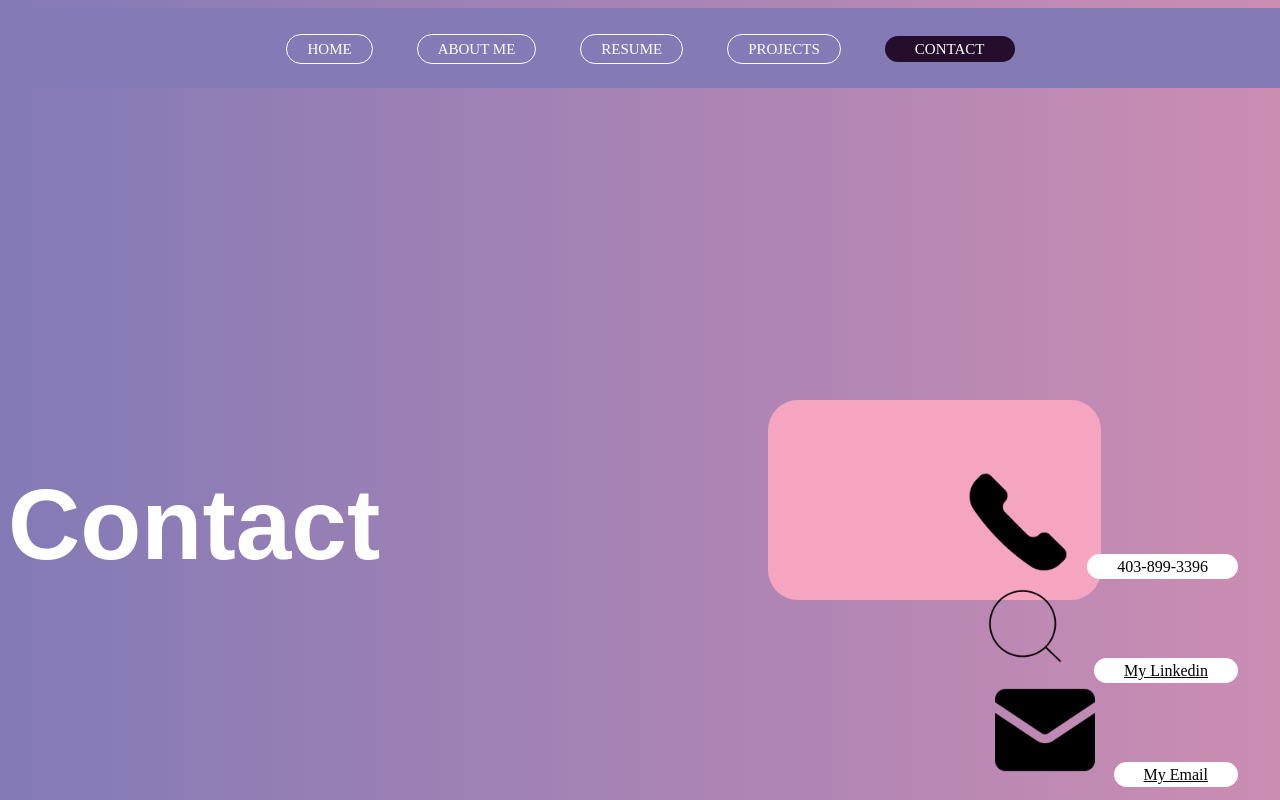
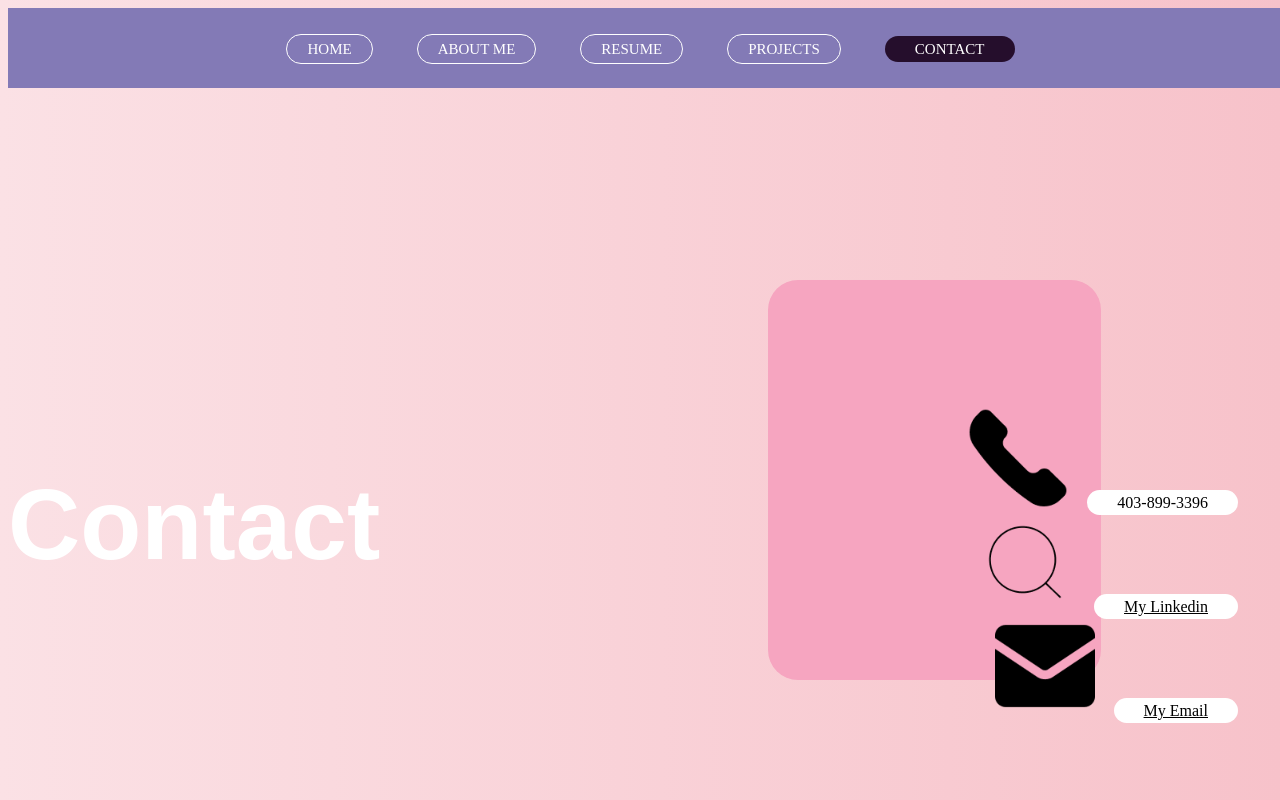
Before and after one commit to Fiffy8/Contact-Page, a plain HTML site: page index.html in a window 1280 px wide. Drawn offline with Linux system fonts and the light colour scheme; a web font is replaced by a local one.

Commit message:
Cuff it Beyonce

```diff
--- a/index.html
+++ b/index.html
@@ -15,7 +15,7 @@
     <style>
       body {
         background-color: #837AB6;
-        background-image: linear-gradient(90deg, #837AB6, #CC8DB3);
+        background-image: linear-gradient(90deg, #FBE1E5, #F7C2CA);
         width: 100%;
 
       }
@@ -91,20 +91,20 @@
 
       #rectangle {
         width: 333px;
-        height: 200px;
+        height: 400px;
         background-color: #F6A5C0;
         border-radius: 30px;
-        position: absolute; /* Allow precise positioning */
-  top: 50%; /* Adjust as needed */
-  left: 60%; /* Adjust as needed */
+        position: absolute;
+  top: 35%;
+  left: 60%;
 
-  z-index: -1; /* Lower layer */
+  z-index: -1;
       }
 
       #container {
         text-align: right;
         margin-right: 50px;
-        margin-top: 30%
+        margin-top: 25%;
       }
 
       #container a {
```
